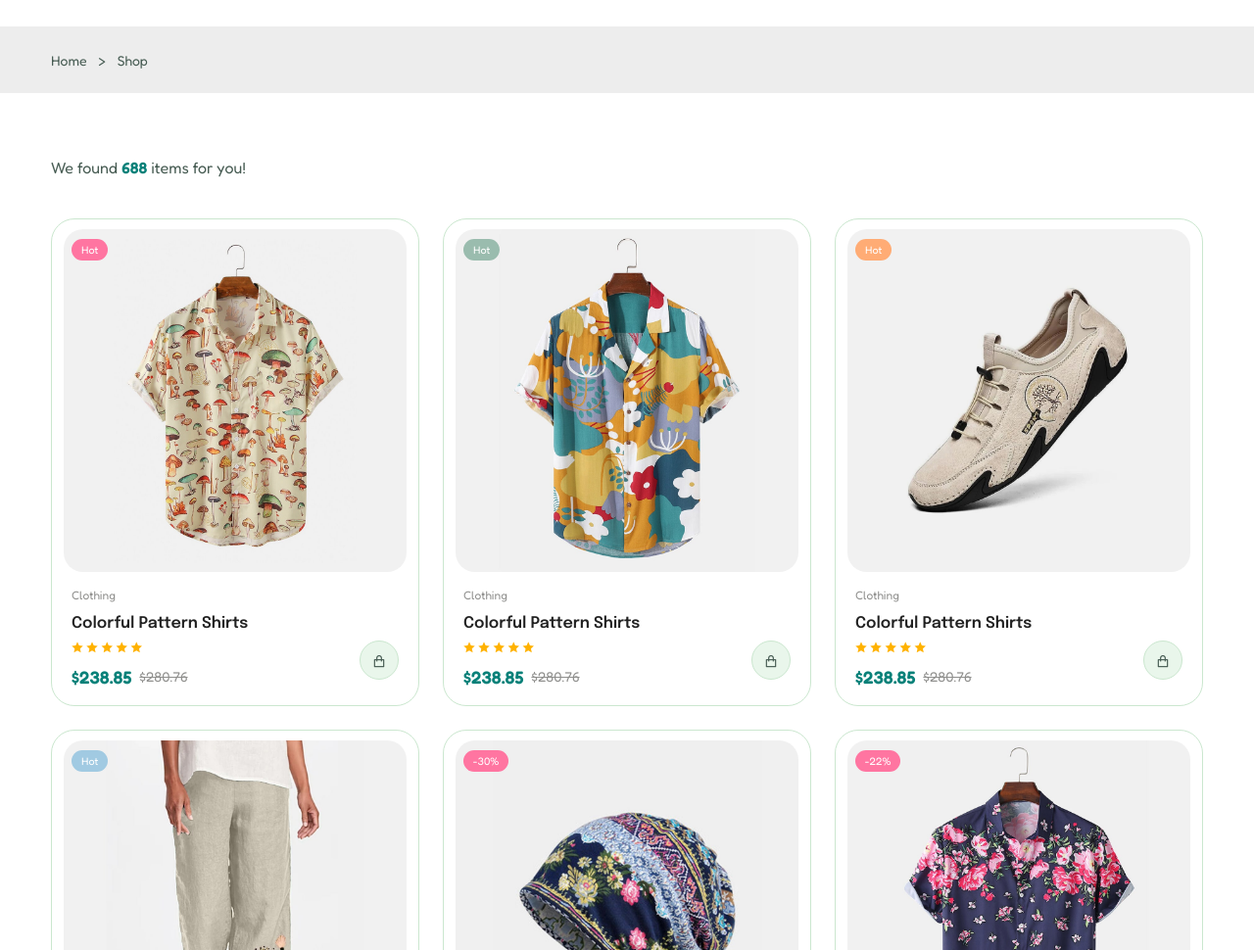
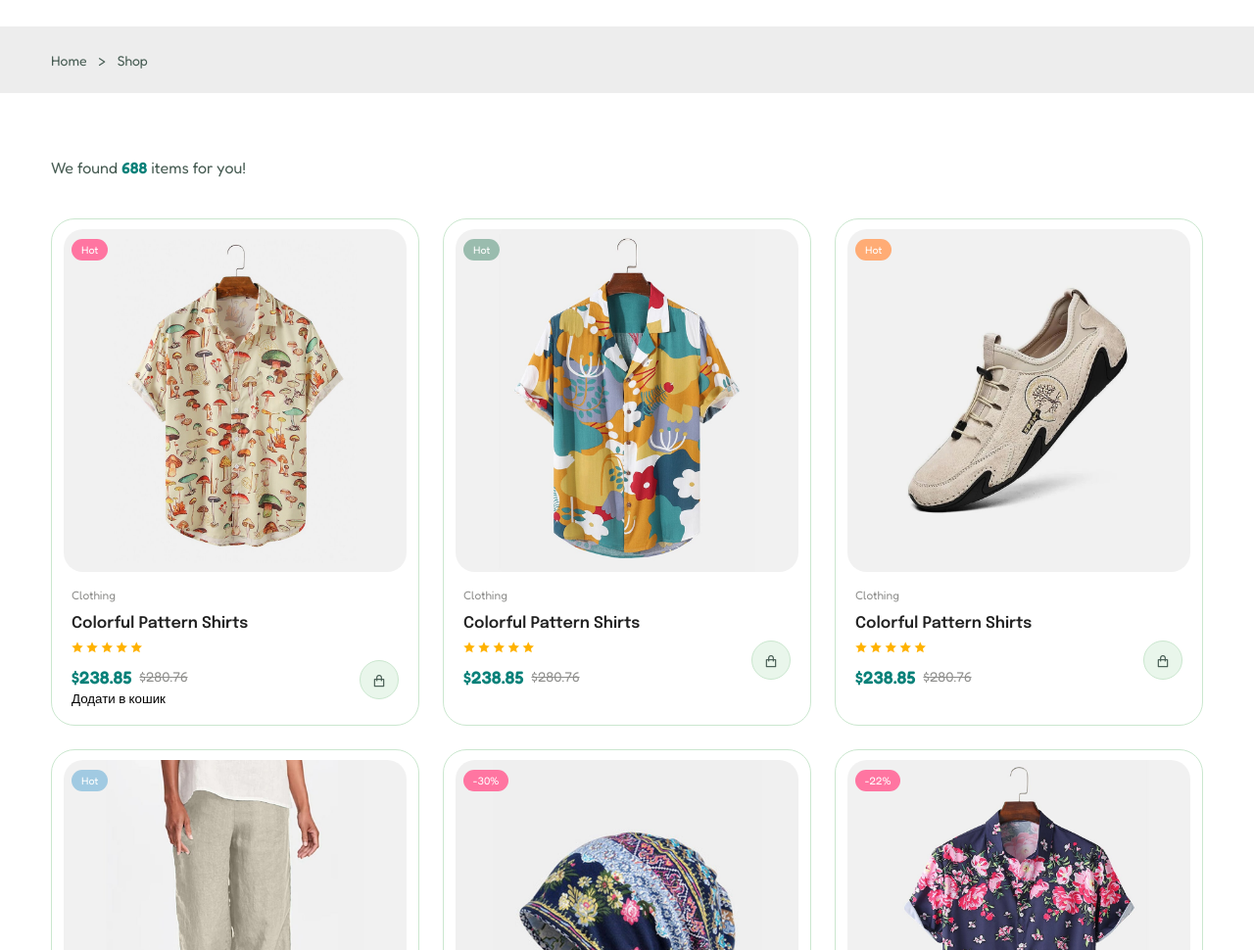
Before and after one commit to Sneg1ur/E-Commerce-Website1, a plain HTML site: page shop.html in a window 1280 px wide. Shown: the part 130-1100 px from the top of the page at 98% size. Drawn offline with nearby package versions, Linux system fonts and the light colour scheme.

Commit message:
Update shop.html

```diff
--- a/shop.html
+++ b/shop.html
@@ -163,6 +163,15 @@
                             <span class="new-price">$238.85</span>
                             <span class="old-price">$280.76</span>
                         </div>
+                        <button
+                            class="add-to-cart-btn"
+                            data-id="1"
+                            data-name="Colorful Pattern Shirt"
+                            data-price="238.85"
+                            >
+                            Додати в кошик
+                        </button>
+
 
                         <a href="#" class="action-btn cart-btn" aria-label="Add to Cart">
                             <i class="ri-shopping-bag-line"></i>
```
